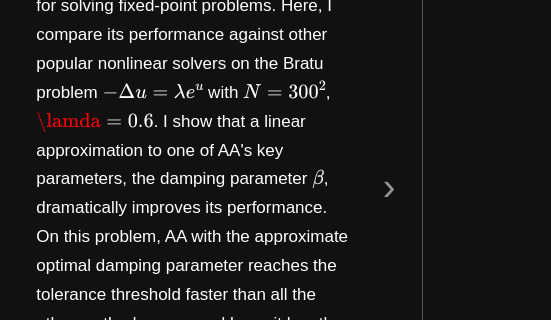
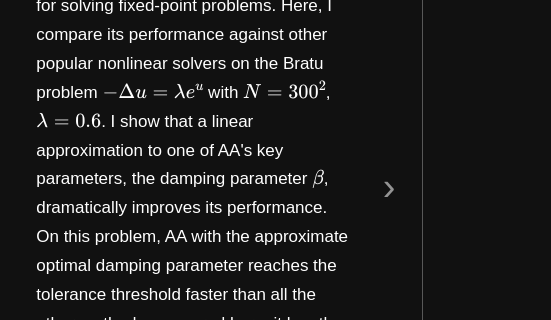
Before and after one commit to YashDeodhar/yashdeodhar.github.io, a plain HTML site: page index.html in a window 1280 px wide. Shown: the part 712-1032 px from the top of the page, 729-1280 px from the left. Drawn offline with nearby package versions, Linux system fonts and the light colour scheme.

Commit message:
Fix typo in Bratu problem equation
Corrected a typo in the mathematical expression for the Bratu problem.

```diff
--- a/index.html
+++ b/index.html
@@ -1282,7 +1282,7 @@
                                 <p>
                                     Anderson Acceleration (AA) is a method for solving fixed-point problems. Here, I compare its performance
                                     against other popular nonlinear solvers on the Bratu problem
-                                    \(-\Delta u = \lambda e^{u}\) with \(N = 300^2\), \(\lamda=0.6\). I show that a
+                                    \(-\Delta u = \lambda e^{u}\) with \(N = 300^2\), \(\lambda=0.6\). I show that a
                                     linear approximation to one of AA's key parameters, the damping parameter
                                     \(\beta\), dramatically improves its performance. On this problem, AA with
                                     the approximate optimal damping parameter reaches the tolerance threshold faster than all the other methods
```
